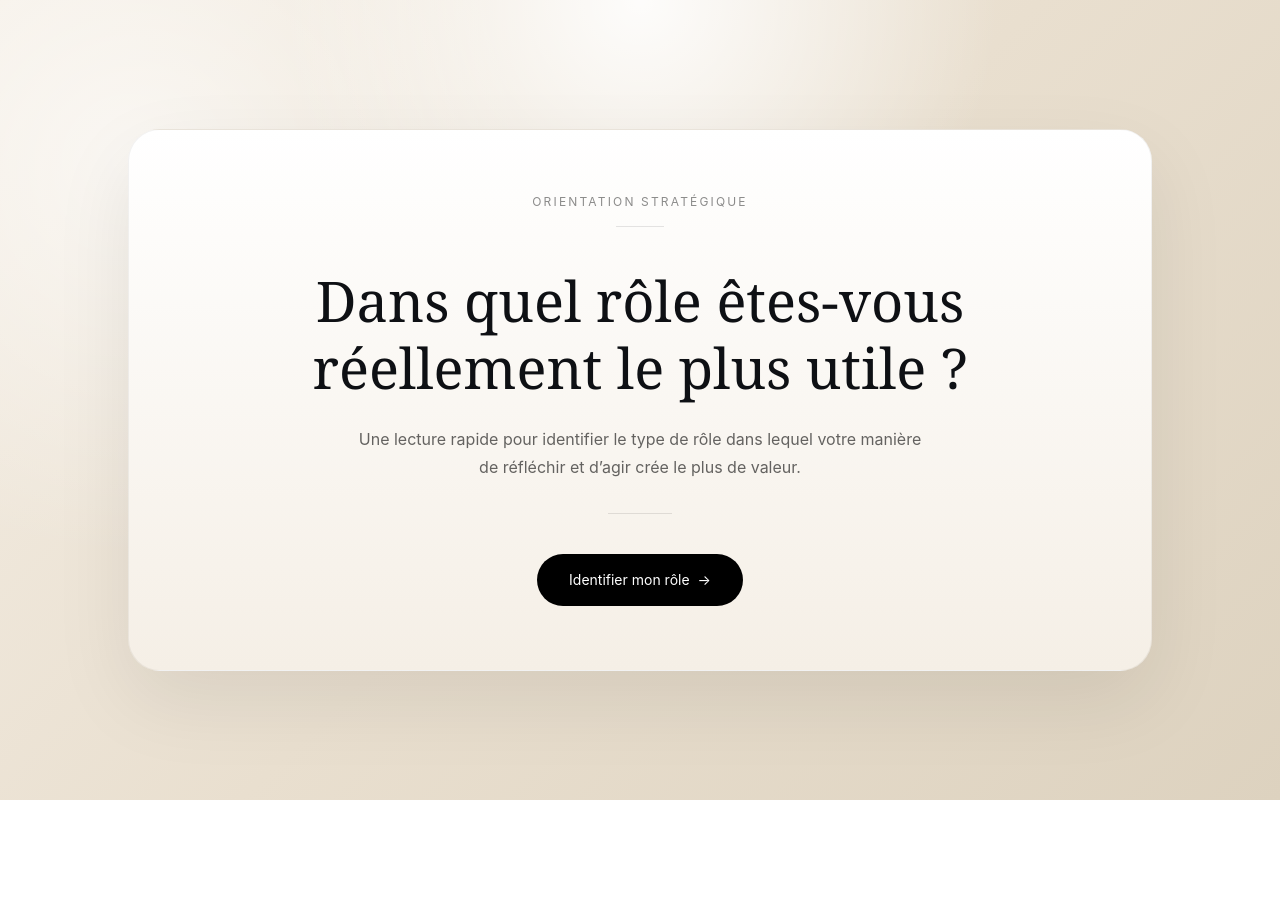
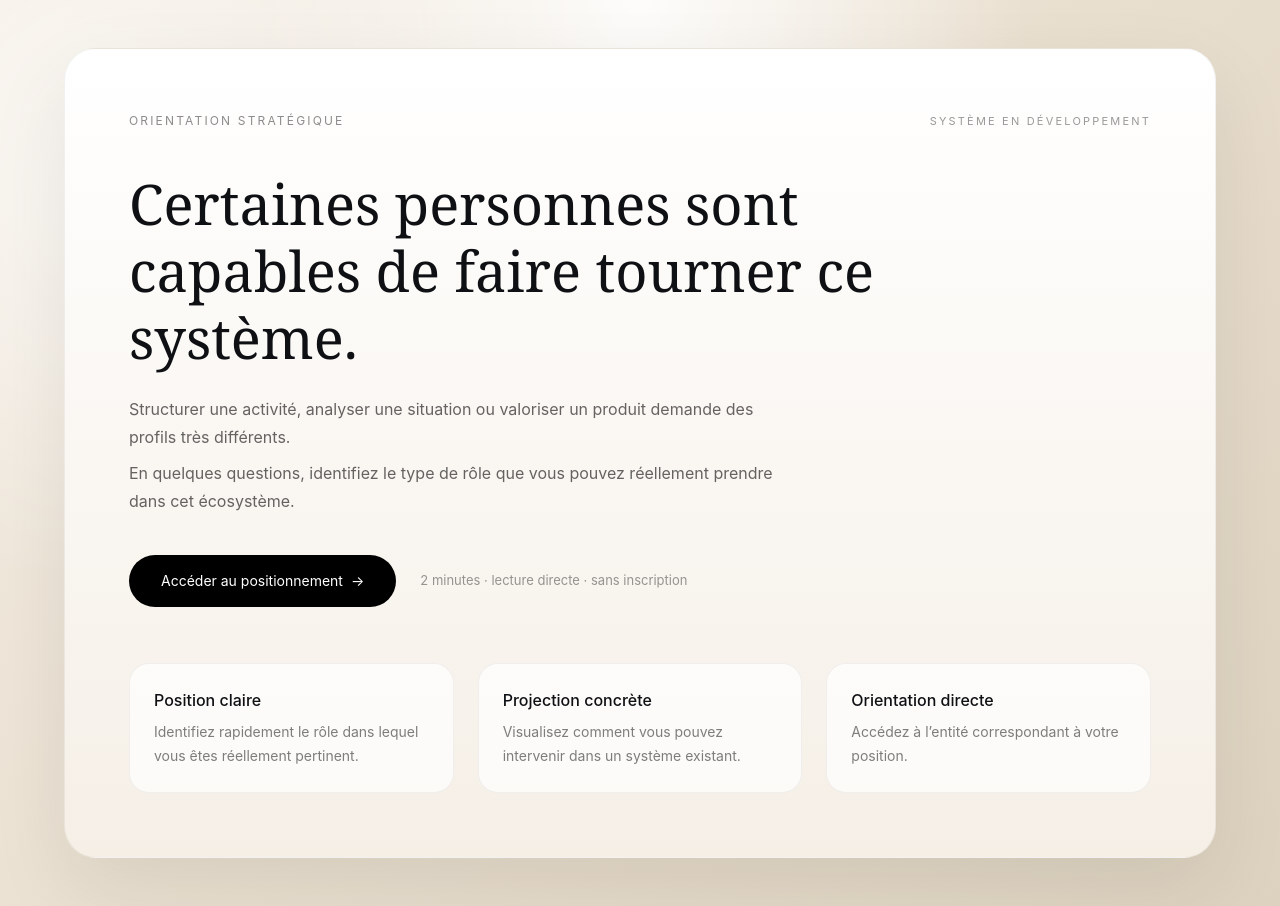
Before and after one commit to arnaudcrestey/POINT-ENTREE-HUB, a Next.js app: page / in a window 1280 px wide. Before the commit the page ends 800 px from the top, so only its background shows below. Built offline with nearby package versions, Linux system fonts and the light colour scheme.

Commit message:
Update page.tsx

```diff
--- a/app/page.tsx
+++ b/app/page.tsx
@@ -3,55 +3,80 @@ import { Signature } from "@/components/signature";
 
 export default function HomePage() {
   return (
-    <main className="min-h-screen grid-background flex items-center justify-center px-6 py-12 md:px-12">
+    <main className="min-h-screen grid-background px-6 py-12 md:px-12 flex items-center justify-center">
 
-      <div className="w-full max-w-5xl">
+      <div className="w-full max-w-6xl">
 
-        {/* CADRE GLOBAL */}
-        <section className="relative rounded-[32px] border border-black/5 bg-[linear-gradient(180deg,#ffffff_0%,#f5efe6_100%)] px-8 py-12 md:px-14 md:py-16 shadow-[0_30px_80px_rgba(0,0,0,0.08)]">
+        <section className="relative rounded-[32px] border border-black/5 bg-[linear-gradient(180deg,#ffffff_0%,#f5efe6_100%)] px-8 py-12 md:px-16 md:py-16 shadow-[0_30px_80px_rgba(0,0,0,0.08)]">
 
-          {/* SIGNATURE INTÉGRÉE */}
-          <div className="flex flex-col items-center">
-
+          {/* HEADER */}
+          <div className="flex items-center justify-between mb-10">
             <Signature />
-
-            <div className="mt-4 h-px w-12 bg-black/10" />
-
-
+            <div className="text-[11px] tracking-[0.2em] text-black/40 uppercase">
+              Système en développement
+            </div>
           </div>
 
           {/* TITRE */}
-          <h1 className="mt-10 text-center font-serif text-[36px] leading-[1.2] md:text-[56px]">
-            Dans quel rôle êtes-vous
-            <br className="hidden md:block" />
-            réellement le plus utile ?
+          <h1 className="font-serif text-[34px] leading-[1.2] md:text-[56px] max-w-4xl">
+            Certaines personnes sont capables de faire tourner ce système.
           </h1>
 
-          {/* SOUS TEXTE */}
-          <p className="mx-auto mt-6 max-w-xl text-center text-[15px] leading-7 text-black/60 md:text-[16px]">
-            Une lecture rapide pour identifier le type de rôle dans lequel votre manière de réfléchir et d’agir crée le plus de valeur.
-          </p>
-
-          {/* TRAIT */}
-          <div className="mx-auto mt-8 h-px w-16 bg-black/10" />
+          {/* TEXTE */}
+          <div className="mt-6 max-w-2xl text-[15px] leading-7 text-black/60 md:text-[16px] space-y-2">
+            <p>
+              Structurer une activité, analyser une situation ou valoriser un produit demande des profils très différents.
+            </p>
+            <p>
+              En quelques questions, identifiez le type de rôle que vous pouvez réellement prendre dans cet écosystème.
+            </p>
+          </div>
 
           {/* CTA */}
-          <div className="mt-10 flex justify-center">
+          <div className="mt-10 flex items-center gap-6">
             <Link
               href="/start"
-              className="group inline-flex items-center justify-center rounded-full bg-black px-8 py-4 text-sm text-white transition-all duration-300 hover:scale-[1.02] hover:bg-neutral-900"
+              className="inline-flex items-center justify-center rounded-full bg-black px-8 py-4 text-sm text-white transition-all duration-300 hover:scale-[1.02] hover:bg-neutral-900"
             >
-              Identifier mon rôle
+              Accéder au positionnement
+              <span className="ml-2">→</span>
+            </Link>
 
-              <span className="ml-2 transition-transform duration-300 group-hover:translate-x-1">
-                →
-              </span>
-            </Link>
+            <div className="text-[13px] text-black/40">
+              2 minutes · lecture directe · sans inscription
+            </div>
+          </div>
+
+          {/* BLOCS */}
+          <div className="mt-14 grid grid-cols-1 md:grid-cols-3 gap-6">
+
+            <div className="rounded-[20px] border border-black/5 bg-white/70 p-6">
+              <h3 className="font-medium text-[16px] mb-2">Position claire</h3>
+              <p className="text-[14px] text-black/50 leading-6">
+                Identifiez rapidement le rôle dans lequel vous êtes réellement pertinent.
+              </p>
+            </div>
+
+            <div className="rounded-[20px] border border-black/5 bg-white/70 p-6">
+              <h3 className="font-medium text-[16px] mb-2">Projection concrète</h3>
+              <p className="text-[14px] text-black/50 leading-6">
+                Visualisez comment vous pouvez intervenir dans un système existant.
+              </p>
+            </div>
+
+            <div className="rounded-[20px] border border-black/5 bg-white/70 p-6">
+              <h3 className="font-medium text-[16px] mb-2">Orientation directe</h3>
+              <p className="text-[14px] text-black/50 leading-6">
+                Accédez à l’entité correspondant à votre position.
+              </p>
+            </div>
+
           </div>
 
         </section>
 
       </div>
+
     </main>
   );
 }
```
